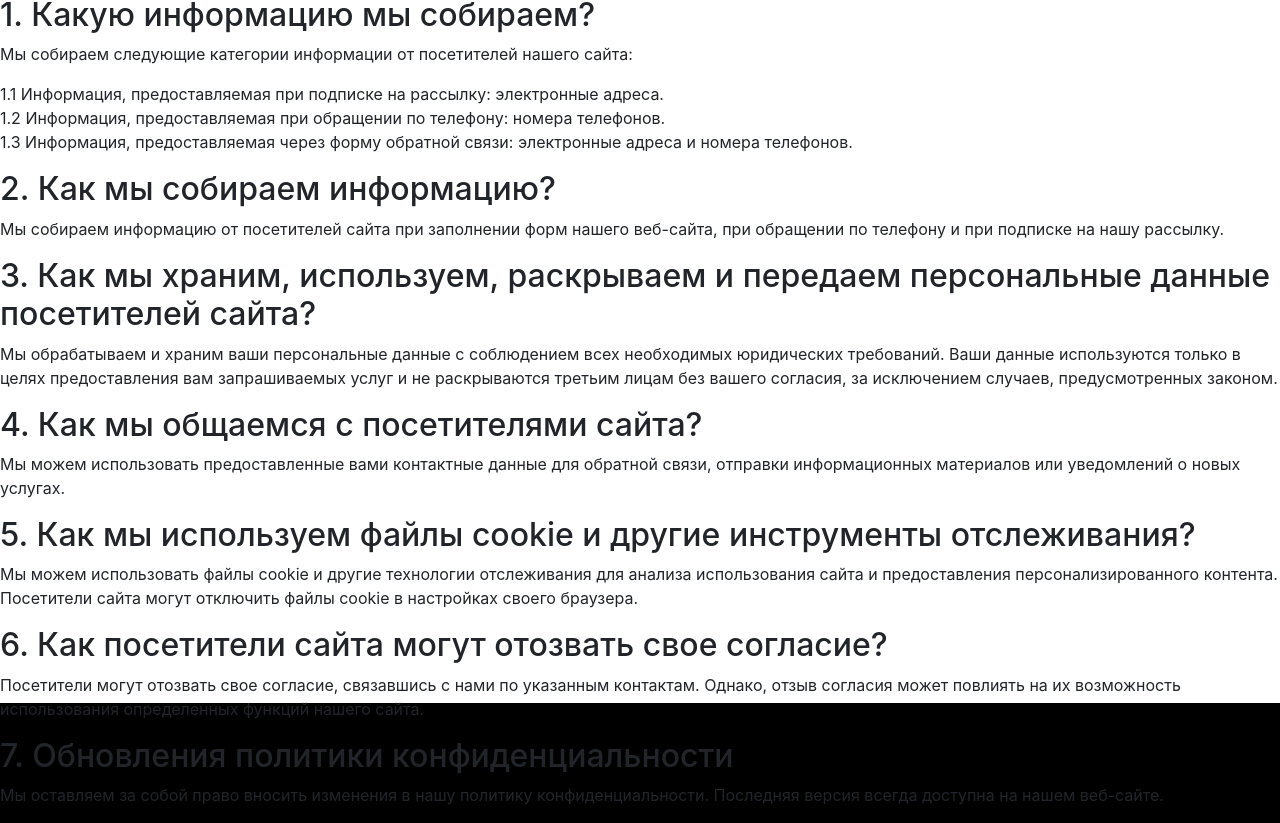
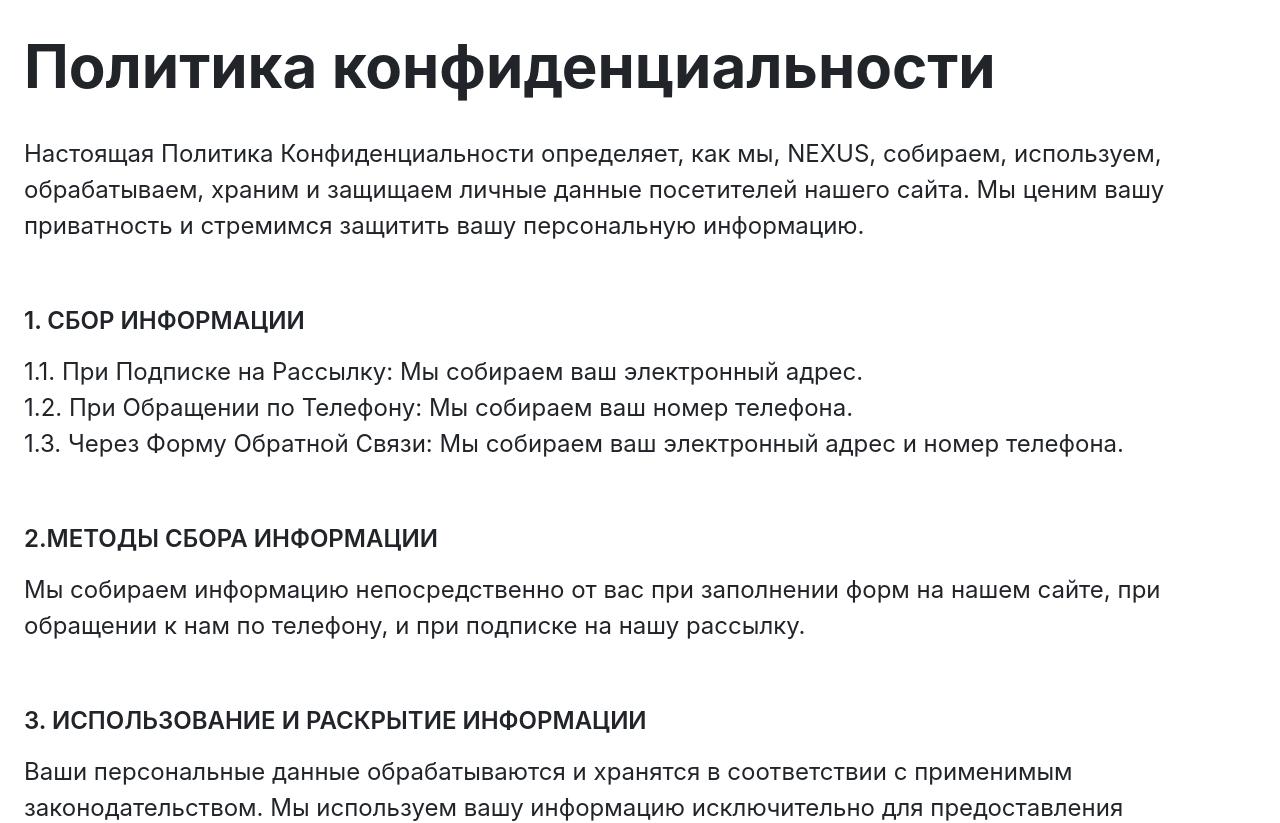
Before and after one commit to Xamerzaev/nexus_team, a Next.js app in the folder openresty/frontend/: page /privacy in a window 1280 px wide. Shown: the part 189-1012 px from the top of the page. Built offline with nearby package versions, Linux system fonts and the light colour scheme.

Commit message:
изменила privacy

```diff
--- a/openresty/frontend/app/components/Aboutus/index.tsx
+++ b/openresty/frontend/app/components/Aboutus/index.tsx
@@ -50,7 +50,7 @@ const Aboutus = () => {
         <div id="aboutus-section">
             <div className='mx-auto max-w-7xl px-4 py-24 my-32 lg:px-10 bg-lightgrey rounded-3xl relative'>
                 <Image src="/images/aboutus/dots.svg" width={100} height={100} alt="dots-image" className="absolute bottom-1 -left-20" />
-                <h3 className='text-center text-blue text-lg tracking-widest'>О нас</h3>
+
                 <h4 className='text-center text-4xl lg:text-65xl font-bold'>Узнайте больше про нас</h4>
                 <div className='grid grid-cols-1 sm:grid-cols-2 lg:grid-cols-3 my-16 gap-x-16 lg:gap-x-32'>
                     {Aboutdata.map((item, i) => (
--- a/openresty/frontend/app/components/Digital/index.tsx
+++ b/openresty/frontend/app/components/Digital/index.tsx
@@ -31,7 +31,7 @@ const Digital = () => {
                                 <Disclosure.Button className="flex w-full justify-between rounded-lg px-4 py-2 text-left text-2xl font-medium">
                                     <span className="text-base sm:text-2xl">Подробнее</span>
                                     <ChevronUpIcon
-                                        className={`${open ? 'rotate-180 transform' : ''
+                                        className={`${open ? '' : 'rotate-180 transform'
                                             } h-5 w-5 text-purple-500`}
                                     />
                                 </Disclosure.Button>
--- a/openresty/frontend/app/components/Footer/index.tsx
+++ b/openresty/frontend/app/components/Footer/index.tsx
@@ -35,7 +35,7 @@ const sectionNames = {
 
 const Footer = () => {
     return (
-        <div className="bg-black -mt-40" id="first-section">
+        <div className="bg-black " id="first-section">
             <div className="mx-auto max-w-2xl pt-24 pb-18 px-4 sm:px-6 lg:max-w-7xl lg:px-8">
                 <div className="mt-24 grid grid-cols-1 gap-y-10 gap-x-16 sm:grid-cols-2 lg:grid-cols-12 xl:gap-x-8">
                     {/* COLUMN-1 */}
--- a/openresty/frontend/app/components/Navbar/Drawerdata.tsx
+++ b/openresty/frontend/app/components/Navbar/Drawerdata.tsx
@@ -11,6 +11,7 @@ const navigation: NavigationItem[] = [
   { name: 'О нас', href: '#aboutus-section', current: true },
   { name: 'Услуги', href: '#services-section', current: false },
   { name: 'FAQ', href: '#faq-section', current: false },
+  { name: 'Кейсы', href: '/cases', current: false },
 ];
 
 function classNames(...classes: string[]) {
--- a/openresty/frontend/app/globals.css
+++ b/openresty/frontend/app/globals.css
@@ -30,7 +30,7 @@ html:not([data-scroll="0"]) .navbar {
     z-index: 3;
 }
 
-html:not([data-scroll="0"]) .navbar>div>div {
+html:not([data-scroll="0"]) .navbar > div > div {
     height: 3rem;
 }
 
@@ -44,8 +44,7 @@ html {
 }
 
 .navbar {
-  border-bottom: 0.5px solid rgba(196, 196, 196, 0.75);
-  ;
+    border-bottom: 0.5px solid rgba(196, 196, 196, 0.75);;
 }
 
 .hover-underline {
@@ -79,8 +78,7 @@ html {
     display: block;
     width: 90px;
     height: 2px;
-  background: #000000;
-  ;
+    background: #000000;;
     left: 4px;
     top: 72%;
     position: absolute;
@@ -353,6 +351,7 @@ html {
     max-width: 100%;
     max-height: 100%;
     position: relative;
+    margin-bottom: -170px;
 }
 
 .imageContainer Image {
@@ -378,12 +377,12 @@ html {
     opacity: 1;
 }
 
-.imageContainer:hover>a>button {
+.imageContainer:hover > a > button {
     display: block;
 }
 
 .manage > div:nth-child(2) {
-  background-color: #00224A!important;
+    background-color: #00224A !important;
     color: #ffffff;
 }
 
@@ -394,33 +393,45 @@ html {
 .manage > div:nth-child(2) h3 {
     color: #747474;
 }
-.cases{
-  margin-top: 0 !important;
+
+.case {
+    max-width: 768px;
+    margin: 0 auto 100px;
+
 }
-.image__container{
+
+.cases {
+    gap: 30px;
+
+}
+
+.image__container {
     display: flex;
     justify-content: space-between;
-  background-color: #1b547a;
     align-items: center;
-  margin-bottom: 20px ;
+    margin-bottom: 20px;
+
 
 }
-.cases__img{
-  padding:20px;
+
+.cases__img {
+    padding: 20px 0;
     display: flex;
 
 }
 
-.hashtags{
+.hashtags {
     max-width: 100%;
     grid-column-gap: 10px;
     grid-row-gap: 8px;
     flex-wrap: wrap;
     display: flex;
     margin-bottom: 30px;
+    margin-top: 50px;
 
 }
-.hashtag__text{
+
+.hashtag__text {
     text-transform: uppercase;
     object-fit: contain;
     text-align: center;
@@ -430,15 +441,16 @@ html {
 }
 
 
-.hashtag{
+.hashtag {
     object-fit: contain;
-  background-color:  rgba(0, 56, 255, .15);
+    background-color: rgba(0, 56, 255, .15);
     margin-top: 0;
     margin-right: 0;
     padding: 10px;
     display: inline-block;
 }
-.cases__link{
+
+.cases__link {
     max-width: 100%;
     justify-content: flex-end;
     align-self: flex-end;
@@ -447,27 +459,66 @@ html {
     display: flex;
     margin-top: 50px;
 }
-.cases__linktext{
+
+.cases__linktext {
     text-transform: uppercase;
     margin-right: 8px;
     font-size: 14px;
     line-height: 22px;
 
 }
-.cases__linkArrow{
-  transform: translate3d(0px, 0px, 0px) scale3d(1, 1, 1) rotateX(0deg) rotateY(0deg) rotateZ(0deg) skew(0deg, 0deg);
-  transform-style: preserve-3d;
-}
-.cases__subtitle{
+
+.cases__subtitle,
+.privacy__subtitle{
     text-transform: uppercase;
     margin-bottom: 16px;
     font-size: 24px;
     line-height: 34px;
     display: block;
+    font-weight: 600;
 }
-.cases__descriptionText{
+
+@media only screen and (max-width: 768px) {
+    .cases__subtitle,
+    .privacy__subtitle{
+        font-size: 18px;
+        line-height: 26px;
+
+    }
+}
+
+.cases__descriptionText,
+.privacy__descriptionText{
     margin-bottom: 60px;
     font-size: 24px;
     line-height: 36px;
     display: block;
 }
+
+@media only screen and (max-width: 768px) {
+    .cases__descriptionText,
+    .privacy__descriptionText{
+        font-size: 18px;
+        line-height: 26px;
+
+    }
+}
+
+.cases__img {
+    display: flex;
+    flex-wrap: wrap;
+    gap: 20px;
+}
+
+.linkarrow {
+
+    transform: rotateZ(0deg);
+    transition: 0.3s ease;
+
+}
+
+.group:hover .linkarrow {
+    transform:  rotateZ(45deg);
+    transition: 0.3s ease;
+
+}
--- a/openresty/frontend/app/privacy/page.tsx
+++ b/openresty/frontend/app/privacy/page.tsx
@@ -2,66 +2,80 @@ import React from 'react';
 
 const Page: React.FC = () => {
     return (
-    <div>
-      <h1>Политика конфиденциальности</h1>
-
+        <div className=' mx-auto max-w-7xl px-4 py-24 mb-32 lg:px-10 rounded-3xl relative'>
+            <h1 className=' text-4xl lg:text-6xl font-bold mb-10'>Политика конфиденциальности</h1>
+            <p className='privacy__descriptionText'>Настоящая Политика Конфиденциальности определяет, как мы, NEXUS, собираем, используем,
+                обрабатываем, храним и защищаем личные данные посетителей нашего сайта. Мы ценим вашу приватность и
+                стремимся защитить вашу персональную информацию.</p>
             <section>
-        <h2>1. Какую информацию мы собираем?</h2>
-        <p>
-          Мы собираем следующие категории информации от посетителей нашего сайта:
-        </p>
-        <ul>
-          <li>1.1 Информация, предоставляемая при подписке на рассылку: электронные адреса.</li>
-          <li>1.2 Информация, предоставляемая при обращении по телефону: номера телефонов.</li>
-          <li>1.3 Информация, предоставляемая через форму обратной связи: электронные адреса и номера телефонов.</li>
+                <h2 className='privacy__subtitle'>1. Сбор Информации</h2>
+                <ul className='privacy__descriptionText characteristics'>
+                    <li>1.1. При Подписке на Рассылку: Мы собираем ваш электронный адрес.</li>
+                    <li>1.2. При Обращении по Телефону: Мы собираем ваш номер телефона.</li>
+                    <li>1.3. Через Форму Обратной Связи: Мы собираем ваш электронный адрес и номер телефона.
+                    </li>
                 </ul>
             </section>
 
+
             <section>
-        <h2>2. Как мы собираем информацию?</h2>
-        <p>
-          Мы собираем информацию от посетителей сайта при заполнении форм нашего веб-сайта, при обращении по телефону и при подписке на нашу рассылку.
+                <h2 className='privacy__subtitle'> 2.Методы Сбора Информации</h2>
+                <p className='privacy__descriptionText'>Мы собираем информацию непосредственно от вас при заполнении форм на нашем сайте, при обращении к
+                    нам по телефону, и при подписке на нашу рассылку.
                 </p>
             </section>
 
             <section>
-        <h2>3. Как мы храним, используем, раскрываем и передаем персональные данные посетителей сайта?</h2>
-        <p>
-          Мы обрабатываем и храним ваши персональные данные с соблюдением всех необходимых юридических требований. Ваши данные используются только в целях предоставления вам запрашиваемых услуг и не раскрываются третьим лицам без вашего согласия, за исключением случаев, предусмотренных законом.
+                <h2 className='privacy__subtitle'>3. Использование и Раскрытие Информации</h2>
+                <p className='privacy__descriptionText'>
+                    Ваши персональные данные обрабатываются и хранятся в соответствии с применимым законодательством. Мы
+                    используем вашу информацию исключительно для предоставления запрашиваемых услуг и не раскрываем её
+                    третьим лицам без вашего согласия, за исключением случаев, предусмотренных законом.
                 </p>
             </section>
 
             <section>
-        <h2>4. Как мы общаемся с посетителями сайта?</h2>
-        <p>
-          Мы можем использовать предоставленные вами контактные данные для обратной связи, отправки информационных материалов или уведомлений о новых услугах.
+                <h2 className='privacy__subtitle'>4. Коммуникация с Посетителями</h2>
+                <p className='privacy__descriptionText'>
+                    Мы можем использовать ваши контактные данные для связи с вами, отправки информационных материалов и
+                    уведомлений о новых услугах.
                 </p>
             </section>
 
             <section>
-        <h2>5. Как мы используем файлы cookie и другие инструменты отслеживания?</h2>
-        <p>
-          Мы можем использовать файлы cookie и другие технологии отслеживания для анализа использования сайта и предоставления персонализированного контента. Посетители сайта могут отключить файлы cookie в настройках своего браузера.
+                <h2 className='privacy__subtitle'>5. Использование Файлов Cookie и Отслеживающих Технологий</h2>
+                <p className='privacy__descriptionText'>
+                    Мы можем использовать файлы cookie и другие технологии для анализа использования нашего сайта и
+                    предоставления персонализированного контента. Вы можете управлять использованием файлов cookie через
+                    настройки вашего браузера.
                 </p>
             </section>
 
             <section>
-        <h2>6. Как посетители сайта могут отозвать свое согласие?</h2>
-        <p>
-          Посетители могут отозвать свое согласие, связавшись с нами по указанным контактам. Однако, отзыв согласия может повлиять на их возможность использования определенных функций нашего сайта.
+                <h2 className='privacy__subtitle'>6. Отзыв Согласия</h2>
+                <p className='privacy__descriptionText'>
+                    Вы можете отозвать свое согласие на обработку персональных данных в любой момент, связавшись с нами
+                    по указанным контактным данным. Отзыв согласия может повлиять на вашу возможность использовать
+                    некоторые функции нашего сайта.
                 </p>
             </section>
 
             <section>
-        <h2>7. Обновления политики конфиденциальности</h2>
-        <p>
-          Мы оставляем за собой право вносить изменения в нашу политику конфиденциальности. Последняя версия всегда доступна на нашем веб-сайте.
+                <h2 className='privacy__subtitle'>7. Изменения в Политике Конфиденциальности</h2>
+                <p className='privacy__descriptionText'>
+                    Мы оставляем за собой право изменять настоящую Политику Конфиденциальности в любое время. Последняя
+                    версия Политики всегда доступна на нашем сайте.
                 </p>
             </section>
 
             <footer>
-        <p>
-          Если у вас есть вопросы или предложения относительно нашей политики конфиденциальности, пожалуйста, свяжитесь с нами.
+                <h2 className='privacy__subtitle'> Контакты</h2>
+                <p className='privacy__descriptionText'>
+                    Если у вас есть вопросы или предложения относительно нашей Политики Конфиденциальности, пожалуйста,
+                    свяжитесь с нами.<br/>
+
+                   NEXUS придерживается высоких стандартов защиты и конфиденциальности ваших данных и
+                    стремится обеспечить безопасность вашей личной информации.
                 </p>
             </footer>
         </div>
--- a/openresty/frontend/app/telegrambot/page.tsx
+++ b/openresty/frontend/app/telegrambot/page.tsx
@@ -42,7 +42,7 @@ const TelegrambotData: DataType[] = [
 // Основной компонент
 const Telegrambot = () => {
     return (
-        <div className='cases mx-auto max-w-7xl px-4 py-24 my-32 lg:px-10 rounded-3xl relative'>
+        <div className='case mx-auto max-w-7xl px-4 py-24 my-32 lg:px-10 rounded-3xl relative'>
             {TelegrambotData.map((item, index) => (
                 <div key={index} className='case-item'>
                     <div className='hashtags'>
@@ -59,7 +59,7 @@ const Telegrambot = () => {
 
                     <div className='image-container'>
                         {item.imgSrc.map((img, index) => (
-                            <Image key={index} src={img} alt={`image-${index}`} width={150} height={100}
+                            <Image key={index} src={img} alt={`image-${index}`} width={700} height={500}
                                    className="cases__img mb-5 flex"/>
                         ))}
 
```
Also changed, not shown: openresty/frontend/app/automationLuidom/page.tsx (+12 -5 lines), openresty/frontend/app/cases/page.tsx (+30 -42 lines), openresty/frontend/app/components/FAQ/index.tsx (+3 -4 lines), openresty/frontend/public/images/cases/image.png (added), openresty/frontend/public/images/cases/luidom.png (added). Lines whose indentation alone changed are shown as unchanged.
